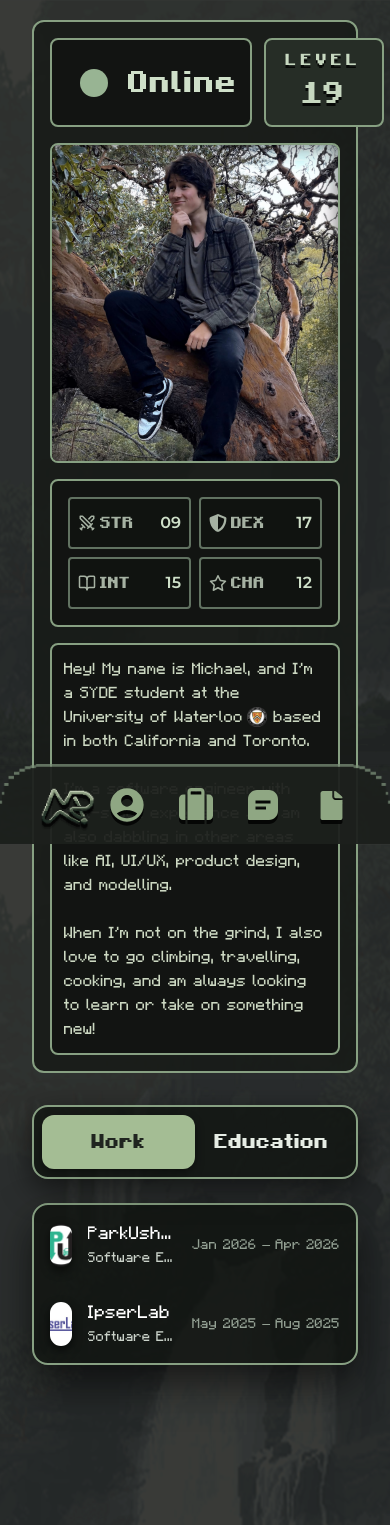
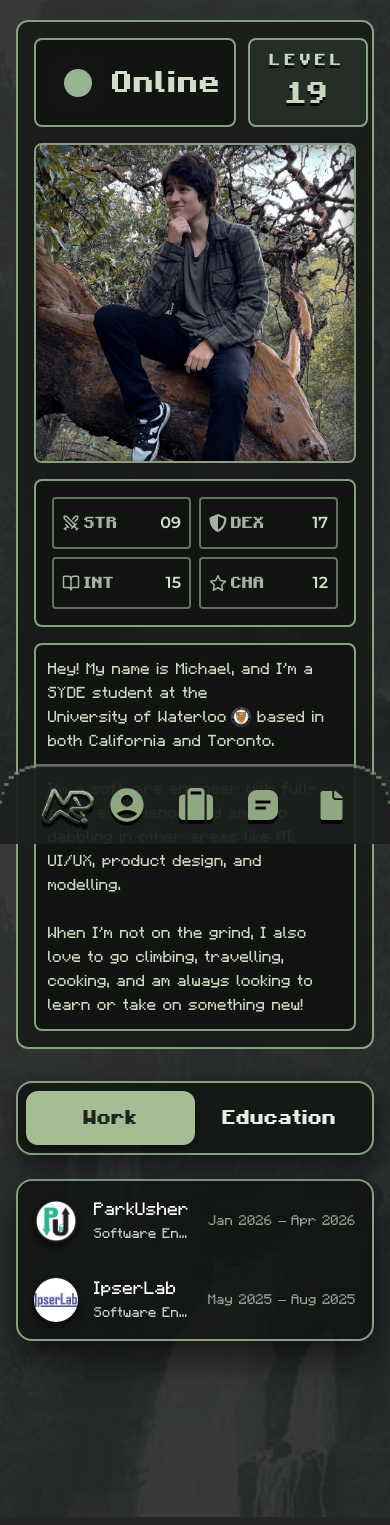
Before and after one commit to mic77pas/mp-portfolio, a Next.js app: page /about in a window 390 px wide. Built offline with nearby package versions, Linux system fonts and the light colour scheme.

Commit message:
Mobile responsiveness updated

```diff
--- a/_components/ClientLayout.jsx
+++ b/_components/ClientLayout.jsx
@@ -36,5 +36,5 @@ export default function ClientLayout({ children }) {
   }
 
   // all other pages: centered horizontally, max width 5xl
-  return <div className="w-full max-w-5xl px-8 mx-auto pt-5">{children}</div>;
+  return <div className="w-full max-w-5xl p-4 mx-auto pt-5">{children}</div>;
 }
--- a/_components/Experience.tsx
+++ b/_components/Experience.tsx
@@ -115,7 +115,7 @@ function Icon({ src, alt }: { src?: string; alt: string }) {
   if (!src) return null;
 
   return (
-    <div className="relative w-11 h-11 rounded-full overflow-hidden shadow-[0px_4px_10px_rgba(0,0,0,0.6)]">
+    <div className="relative w-11 h-11 shrink-0 rounded-full overflow-hidden shadow-[0px_4px_10px_rgba(0,0,0,0.6)]">
       <Image src={src} alt={alt} fill sizes="44px" className="object-cover" />
     </div>
   );
@@ -157,17 +157,20 @@ function WorkRow({ item }: { item: WorkItem }) {
           <p className="font-minecraft text-[18px] text-white truncate">
             {item.org}
           </p>
-          <p className="font-minecraft text-[#C9D1C8] text-sm truncate">{item.title}</p>
+          <p className="font-minecraft text-[#C9D1C8] text-sm truncate">
+            {item.title}
+          </p>
         </div>
 
         <div className="ml-auto flex items-center gap-4 shrink-0">
           {item.date ? (
-            <p className="font-minecraft text-[#93A093] text-sm">
-              {item.date}
-            </p>
+            <p className="font-minecraft text-[#93A093] text-sm">{item.date}</p>
           ) : null}
           {item.href ? (
-            <ArrowUpRight className="hidden sm:block text-[#cfe0c9] opacity-80" size={18} />
+            <ArrowUpRight
+              className="hidden sm:block text-[#cfe0c9] opacity-80"
+              size={18}
+            />
           ) : null}
         </div>
       </div>
@@ -243,7 +246,9 @@ function EducationGroupCard({ group }: { group: EducationGroup }) {
 
             <div className="flex items-center gap-3 shrink-0">
               {group.date ? (
-                <p className="font-minecraft text-[#93A093] text-sm">{group.date}</p>
+                <p className="font-minecraft text-[#93A093] text-sm">
+                  {group.date}
+                </p>
               ) : null}
               {group.href ? (
                 <ArrowUpRight className="text-[#cfe0c9] opacity-80" size={18} />
--- a/_components/MobileHeader.jsx
+++ b/_components/MobileHeader.jsx
@@ -84,10 +84,10 @@ export default function MobileHeader() {
                     "transition-all duration-300 ease-out origin-bottom",
                     isContactOpen
                       ? "opacity-100 translate-y-0 scale-100 pointer-events-auto"
-                      : "opacity-0 translate-y-3 scale-95 pointer-events-none",
+                      : "opacity-0 translate-y-30 pointer-events-none",
                   ].join(" ")}
                 >
-                  <div className="flex items-center gap-3 rounded-2xl border-2 border-[#8dad8c] bg-[#1a1b1a]/95 px-4 py-3 shadow-xl backdrop-blur-md">
+                  <div className="flex flex-col items-center gap-3 rounded-2xl border-2 border-[#8dad8c] bg-[#1a1b1a]/95 px-2 py-3 shadow-xl backdrop-blur-md">
                     <Link
                       href="https://github.com/mic77pas"
                       target="_blank"
--- a/_components/TypingSentence.js
+++ b/_components/TypingSentence.js
@@ -19,7 +19,7 @@ export default function TypingSentence() {
       className={`
         ${montserrat.className}
         relative flex flex-row items-center text-[#A1BD98]
-        w-[420px] sm:w-[500px] h-[52px]
+       w-full max-w-[540px] h-[52px]
         md:w-[540px] md:h-[54px]
         px-3 py-2 gap-3 z-20
         hover:brightness-120 transition-all duration-200
--- a/src/app/globals.css
+++ b/src/app/globals.css
@@ -3,6 +3,13 @@
 
 html {
   scroll-behavior: smooth;
+}
+
+html,
+body {
+  width: 100%;
+  max-width: 100%;
+  overflow-x: hidden;
 }
 
 :root {
--- a/src/app/page.jsx
+++ b/src/app/page.jsx
@@ -106,13 +106,13 @@ export default function Home() {
       initial={{ opacity: 0 }}
       animate={{ opacity: 1 }}
       transition={{ duration: 1, ease: "easeOut" }}
-      className="w-full h-full flex items-center justify-center mt-14"
+      className="w-full h-full flex items-center justify-center mt-14 px-8"
     >
-      <div className="flex flex-col items-center text-center gap-2">
+      <div className="flex flex-col items-center text-center gap-2 ">
         <div className="relative inline-block group cursor-pointer pointer-events-none md:pointer-events-auto">
           <SplitText
             text="Michael Pasyechnyk"
-            className="font-minecraft font-bold text-[58px] md:text-[60px] lg:text-[75px] leading-[1.1] text-[#99b494] hover:text-[#bbd3b6] transition duration-200 drop-shadow-[0px_6px_0px_rgba(0,0,0,0.5)]"
+            className="font-minecraft font-bold text-[50px] md:text-[60px] lg:text-[75px] leading-[1.1] text-[#99b494] hover:text-[#bbd3b6] transition duration-200 drop-shadow-[0px_6px_0px_rgba(0,0,0,0.5)]"
             delay={50}
             duration={1}
             ease="power3.out"
--- a/src/app/portfolio/page.jsx
+++ b/src/app/portfolio/page.jsx
@@ -56,7 +56,7 @@ export default function Page() {
 
       {mode === "code" && (
         <>
-          <h1 className="font-minecraft text-4xl text-center font-bold text-[#90AD8F] text-shadow-[0px_3px_1px_rgba(0,0,0,0.5)] mb-6">
+          <h1 className="font-minecraft text-3xl md:text-4xl text-center font-bold text-[#90AD8F] text-shadow-[0px_3px_1px_rgba(0,0,0,0.5)] mb-6">
             Software Projects
           </h1>
           {/* Grid of project cards */}
@@ -134,7 +134,7 @@ export default function Page() {
 
       {mode === "models" && (
         <>
-          <h1 className="font-minecraft text-4xl text-center font-bold text-[#90AD8F] text-shadow-[0px_3px_1px_rgba(0,0,0,0.5)] mb-6">
+          <h1 className="font-minecraft text-3xl md:text-4xl text-center font-bold text-[#90AD8F] text-shadow-[0px_3px_1px_rgba(0,0,0,0.5)] mb-6">
             3D Models
           </h1>{" "}
           <div className="flex flex-col text-center mb-6">
@@ -145,7 +145,7 @@ export default function Page() {
 
       {mode === "figma" && (
         <div className="flex flex-col text-center">
-          <h1 className="font-minecraft text-4xl text-center font-bold text-[#90AD8F] text-shadow-[0px_3px_1px_rgba(0,0,0,0.5)] mb-6">
+          <h1 className="font-minecraft text-3xl md:text-4xl text-center font-bold text-[#90AD8F] text-shadow-[0px_3px_1px_rgba(0,0,0,0.5)] mb-6">
             Figma Designs
           </h1>
           <div className="mt-20 gap-4 flex flex-col justify-center items-center">
```
